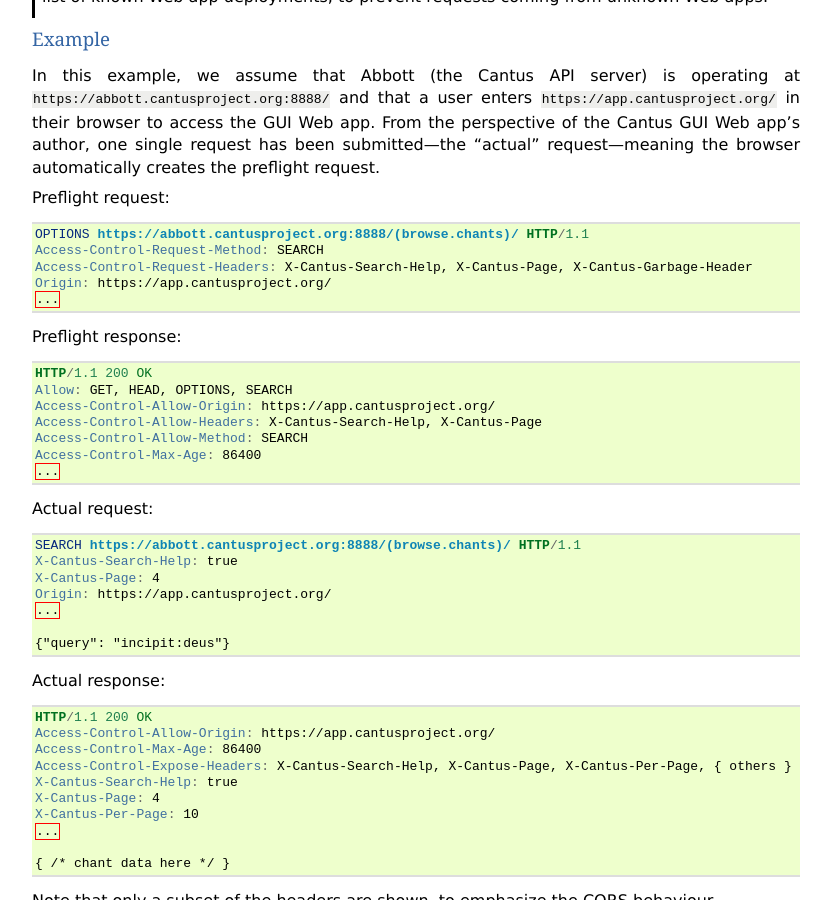
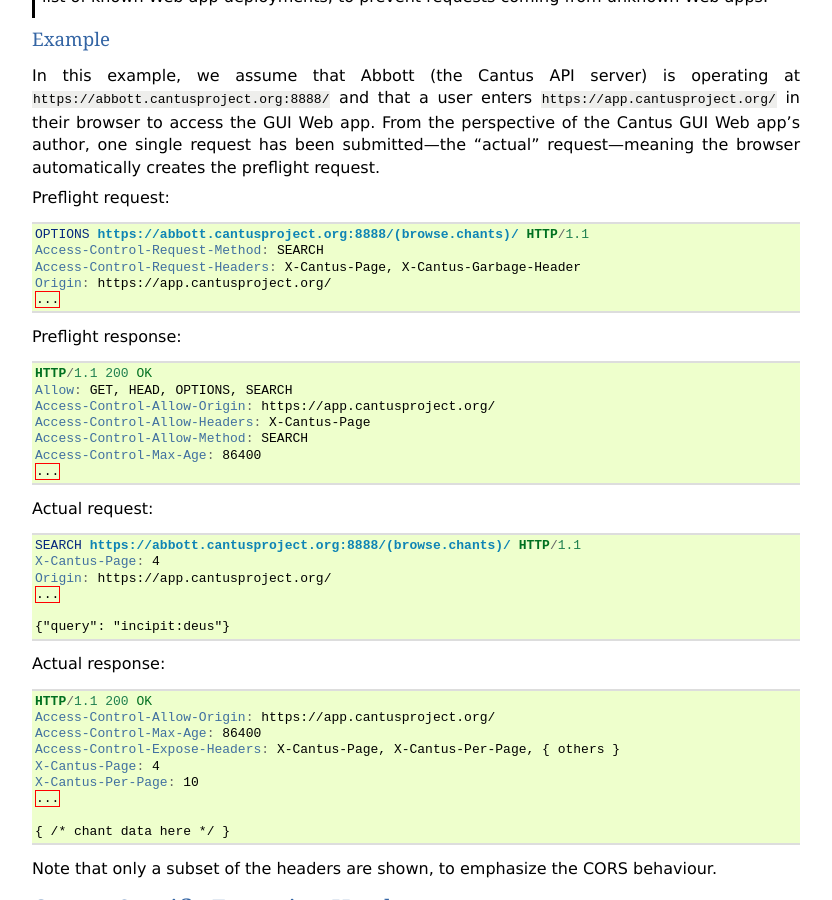
Before and after one commit to CANTUS-Project/api, a Sphinx documentation site: the page built from source/http_headers.rst, in a window 1280 px wide and 900 px high, scrolled down 3198 px. Shown: the whole window, without its empty margins (48-880 px from the left). Built offline with Sphinx 7.4.7, drawn with Linux system fonts in a browser that asks for light colours; some of the changed text lies outside the part shown.

Commit message:
Remove X-Cantus-Search-Help header
Closes #20

```diff
--- a/source/conf.py
+++ b/source/conf.py
@@ -52,7 +52,7 @@ copyright = u'2016 Christopher Antila'
 # built documents.
 #
 # The short X.Y version.
-version = '0.2.3'
+version = '0.2.4'
 # The full version, including alpha/beta/rc tags.
 release = '{}'.format(version)
 
--- a/source/http_headers.rst
+++ b/source/http_headers.rst
@@ -215,7 +215,7 @@ Preflight request:
 
     OPTIONS https://abbott.cantusproject.org:8888/(browse.chants)/ HTTP/1.1
     Access-Control-Request-Method: SEARCH
-    Access-Control-Request-Headers: X-Cantus-Search-Help, X-Cantus-Page, X-Cantus-Garbage-Header
+    Access-Control-Request-Headers: X-Cantus-Page, X-Cantus-Garbage-Header
     Origin: https://app.cantusproject.org/
     ...
 
@@ -226,7 +226,7 @@ Preflight response:
     HTTP/1.1 200 OK
     Allow: GET, HEAD, OPTIONS, SEARCH
     Access-Control-Allow-Origin: https://app.cantusproject.org/
-    Access-Control-Allow-Headers: X-Cantus-Search-Help, X-Cantus-Page
+    Access-Control-Allow-Headers: X-Cantus-Page
     Access-Control-Allow-Method: SEARCH
     Access-Control-Max-Age: 86400
     ...
@@ -236,7 +236,6 @@ Actual request:
 .. sourcecode:: http
 
     SEARCH https://abbott.cantusproject.org:8888/(browse.chants)/ HTTP/1.1
-    X-Cantus-Search-Help: true
     X-Cantus-Page: 4
     Origin: https://app.cantusproject.org/
     ...
@@ -250,8 +249,7 @@ Actual response:
     HTTP/1.1 200 OK
     Access-Control-Allow-Origin: https://app.cantusproject.org/
     Access-Control-Max-Age: 86400
-    Access-Control-Expose-Headers: X-Cantus-Search-Help, X-Cantus-Page, X-Cantus-Per-Page, { others }
-    X-Cantus-Search-Help: true
+    Access-Control-Expose-Headers: X-Cantus-Page, X-Cantus-Per-Page, { others }
     X-Cantus-Page: 4
     X-Cantus-Per-Page: 10
     ...
@@ -374,16 +372,6 @@ equivalent response header to indicate the actual sort field and direction used.
     order. Cantus servers should be optimized to provide the most relevant results by default. This
     header makes the most sense when a user wants to browse all of a category.
 
-.. _`X-Cantus-Search-Help`:
-
-X-Cantus-Search-Help
-^^^^^^^^^^^^^^^^^^^^
-
-If the client indicates ``true`` in the :http:header:`X-Cantus-Search-Help` header, the server MAY
-modify a search request to be more lenient if the original search request produces no results. In
-this case, the server MUST return the actual query in the :http:header:`X-Cantus-Search-Help`
-response header.
-
 .. _`cantus header example`:
 
 Example of Cantus Headers
```
Also changed, not shown: source/searching.rst (+6 -9 lines).
